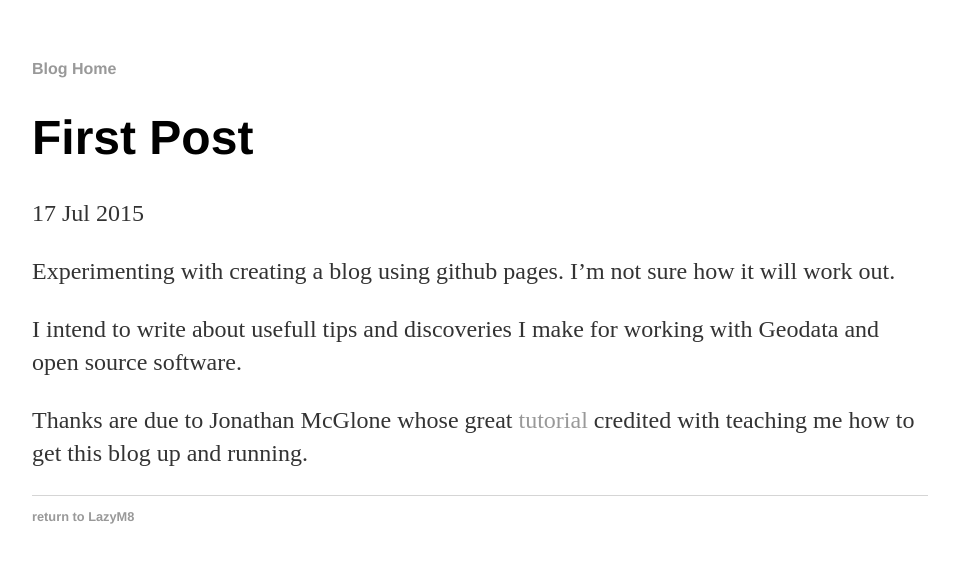
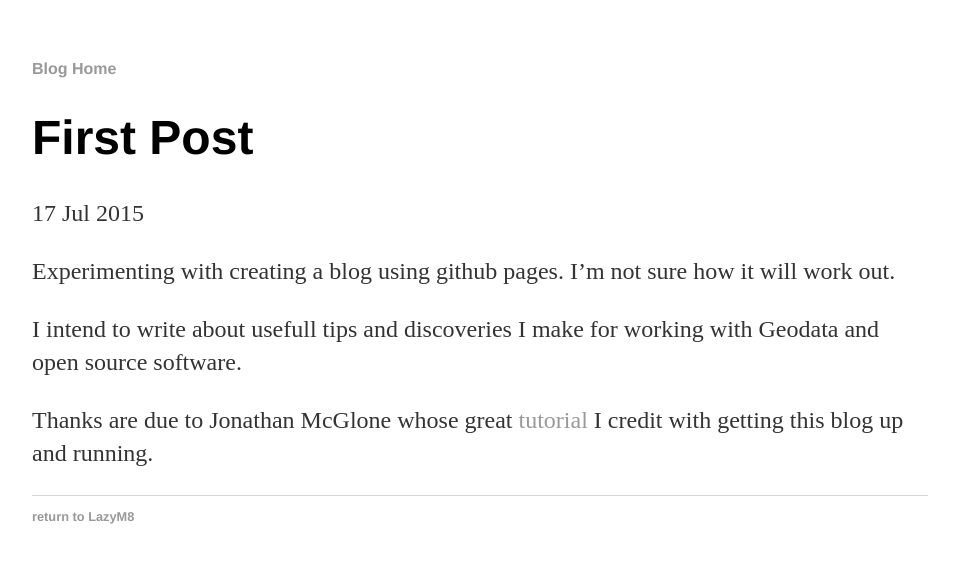
Before and after one commit to geodatawrangler/geodatawrangler.github.io, a Jekyll site: the page built from _posts/2015-07-17-First-Post.md, in a window 1280 px wide. Shown: the top 563 px of the page, without its empty margins (160-1119 px from the left). Built offline with Jekyll 4.4.1, drawn with Linux system fonts in a browser that asks for light colours.

Commit message:
Update 2015-07-17-First-Post.md

```diff
--- a/_posts/2015-07-17-First-Post.md
+++ b/_posts/2015-07-17-First-Post.md
@@ -8,4 +8,4 @@ Experimenting with creating a blog using github pages. I'm not sure how it will
 
 I intend to write about usefull tips and discoveries I make for working with Geodata and open source software.
 
-Thanks are due to Jonathan McGlone whose great [tutorial](http://jmcglone.com/guides/github-pages/) credited with teaching me how to get this blog up and running.
+Thanks are due to Jonathan McGlone whose great [tutorial](http://jmcglone.com/guides/github-pages/) I credit with getting this blog up and running.
```
